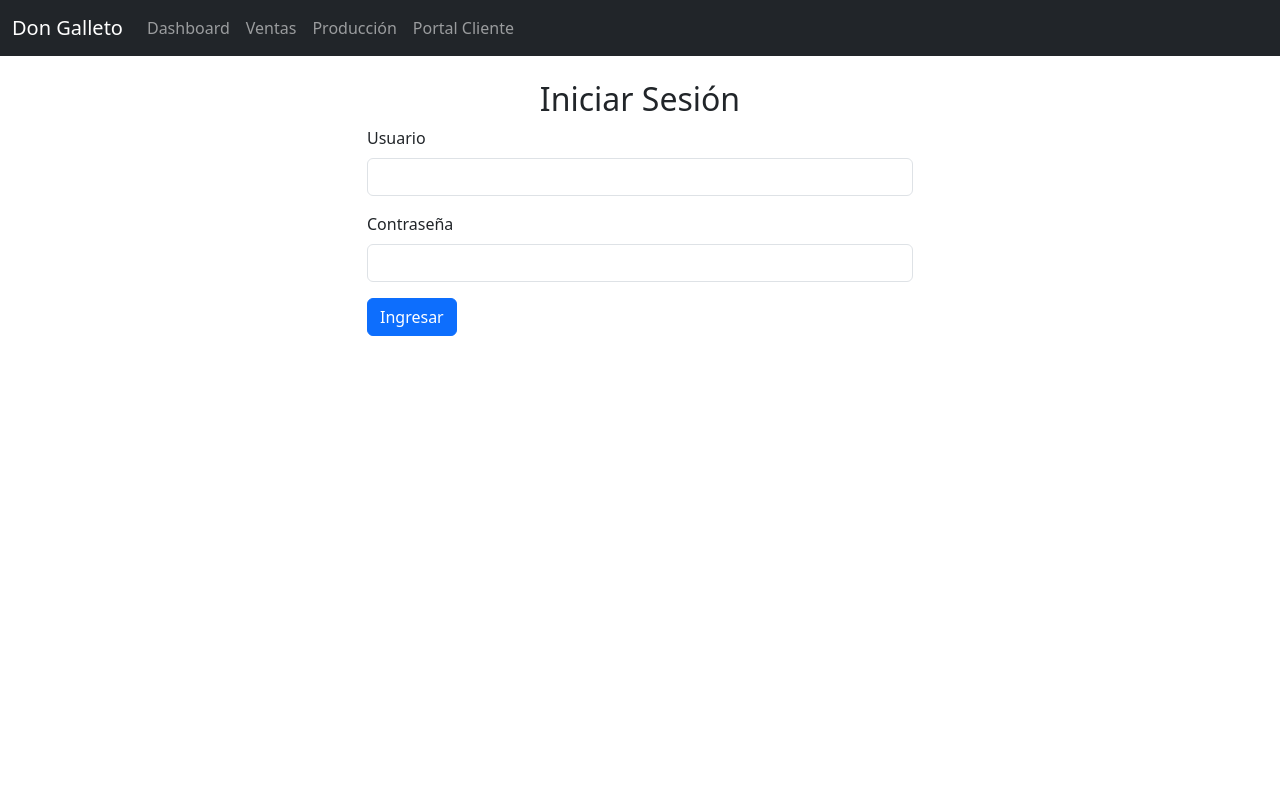
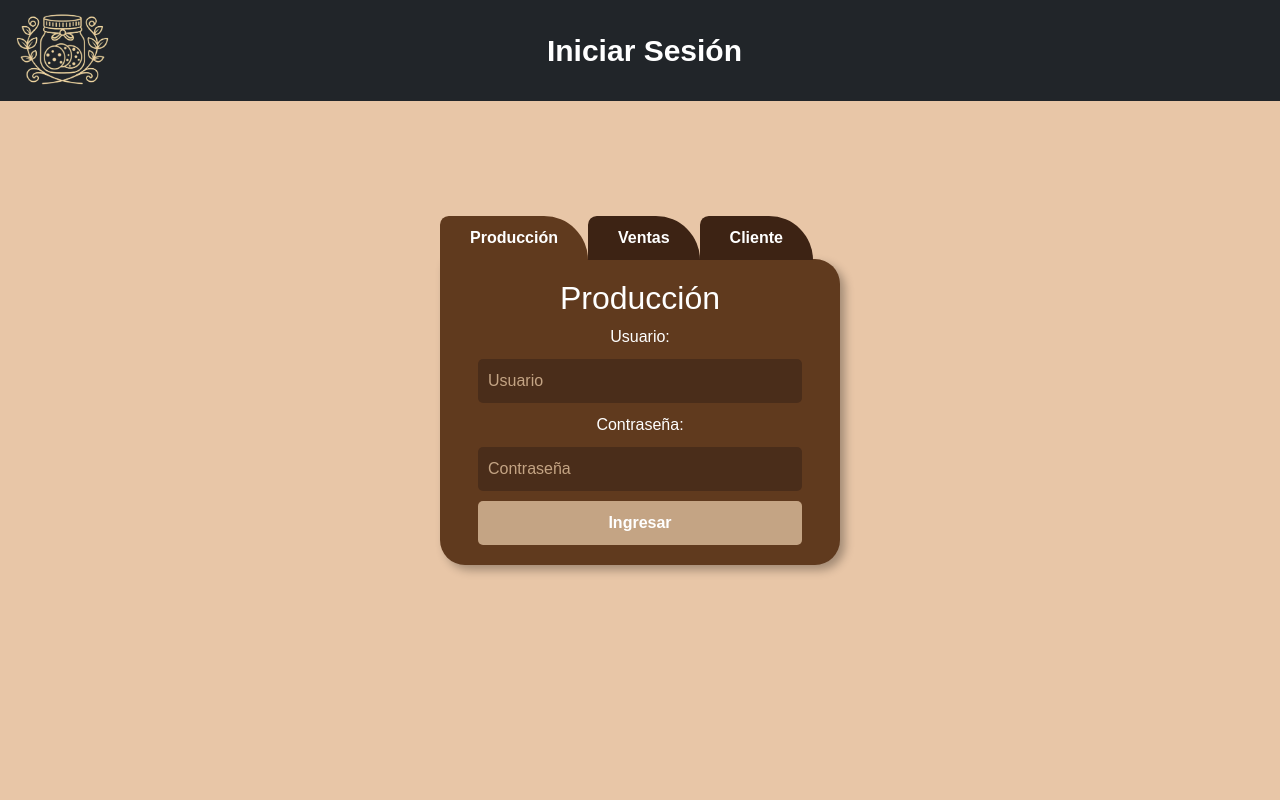
Before and after one commit to isaacrdmc/NewGalleto-M, a Flask app: page / in a window 1280 px wide. Run offline with Flask 3, Linux system fonts and the light colour scheme.

Commit message:
rip compu

```diff
--- a/requirements.txt
+++ b/requirements.txt
@@ -0,0 +1,5 @@
+Flask==3.1.0
+flask-mysql-connector==1.1.0
+Jinja2==3.1.6
+mysql-connector-python==9.2.0
+python-dotenv==1.0.1
--- /dev/null
+++ b/static/css/styles.css
@@ -0,0 +1,116 @@
+/* Estilos generales */
+body {
+    font-family: Arial, sans-serif;
+    background-color: #E8C6A7;  /* Fondo cálido */
+    margin: 0;
+    padding: 0;
+    display: flex;
+    justify-content: center;
+    align-items: center;
+    text-align: center;
+    height: 100vh;  /* Centrar verticalmente */
+}
+
+/* Navbar */
+.navbar {
+    background-color: #2C2C2C;  /* Fondo oscuro */
+    position: fixed;
+    top: 0;
+    left: 0;
+    right: 0;
+    z-index: 1000;  /* Asegurar que esté por encima de otros elementos */
+}
+
+.navbar-brand {
+    display: flex;
+    align-items: center;
+}
+
+.navbar-brand img {
+    width: 100px;  /* Tamaño del logo */
+    margin-right: 10px;  /* Espacio entre el logo y el texto */
+}
+
+.navbar-brand h3 {
+    color: white;
+    font-weight: bold;
+    font-size: 1.5em;
+    margin-left: -30%;
+}
+
+/* Contenedor principal del login con pestañas */
+.login-container {
+    display: flex;
+    background-color: #603A1E;  /* Fondo marrón oscuro */
+    color: white;
+    width: 400px;
+    padding: 20px;
+    border-radius: 0 25px 25px 25px;
+    box-shadow: 5px 5px 10px rgba(0, 0, 0, 0.3);
+    justify-content: center;
+    align-items: center;
+    position: relative;
+    margin: 60px auto;  /* Espacio para el navbar */
+    font-style: bold;
+}
+
+/* Estilos de las pestañas dentro del login-container */
+.tabs {
+    display: flex;
+    justify-content: left;
+    position: absolute;
+    top: -14%;
+    left: 0;
+    size: 0cap;
+}
+
+.tab {
+    background-color: #3D2314;  /* Fondo marrón más oscuro */
+    color: white;
+    padding: 10px 30px;
+    border-radius: 10px 50px 0 0;
+    cursor: pointer;
+    font-weight: bold;
+    transition: background-color 0.3s ease;  /* Transición suave */
+}
+
+.tab.active {
+    background-color: #603A1E;  /* Fondo marrón oscuro para la pestaña activa */
+}
+
+.tab:hover {
+    background-color: #603A1E;  /* Fondo marrón más claro al pasar el mouse */
+}
+
+/* Estilos de los inputs */
+.input-box {
+    width: 90%;
+    padding: 10px;
+    margin: 10px 0;
+    border: none;
+    border-radius: 5px;
+    background-color: #4A2D1A;  /* Fondo marrón más claro */
+    color: white;
+    font-size: 1em;
+}
+
+.input-box::placeholder {
+    color: #C4A484;  /* Color del placeholder */
+}
+
+/* Estilos del botón */
+.btn {
+    background-color: #C4A484;  /* Fondo beige */
+    color: white;
+    padding: 10px 20px;
+    border: none;
+    border-radius: 5px;
+    cursor: pointer;
+    font-weight: bold;
+    width: 90%;
+    transition: background-color 0.3s ease;  /* Transición suave */
+}
+
+.btn:hover {
+    background-color: #B08B65;  /* Fondo beige más oscuro al pasar el mouse */
+}
--- a/templates/layout.html
+++ b/templates/layout.html
@@ -1,6 +1,5 @@
 <!DOCTYPE html>
 <html lang="es">
-
 <head>
     <meta charset="UTF-8">
     <meta name="viewport" content="width=device-width, initial-scale=1.0">
@@ -8,31 +7,29 @@
     <link href="https://cdn.jsdelivr.net/npm/bootstrap@5.3.0/dist/css/bootstrap.min.css" rel="stylesheet">
     <link rel="stylesheet" href="{{ url_for('static', filename='css/styles.css') }}">
 </head>
-
 <body>
+    <!-- Navbar -->
     <nav class="navbar navbar-expand-lg navbar-dark bg-dark">
         <div class="container-fluid">
-            <a class="navbar-brand" href="#">Don Galleto</a>
-            <button class="navbar-toggler" type="button" data-bs-toggle="collapse" data-bs-target="#navbarNav"
-                aria-controls="navbarNav" aria-expanded="false" aria-label="Toggle navigation">
-                <span class="navbar-toggler-icon"></span>
-            </button>
-            <div class="collapse navbar-collapse" id="navbarNav">
-                <ul class="navbar-nav">
-                    <li class="nav-item">
-                        <a class="nav-link" href="{{ url_for('dashboard') }}">Dashboard</a>
-                    </li>
-                    <li class="nav-item">
-                        <a class="nav-link" href="{{ url_for('ventas') }}">Ventas</a>
-                    </li>
-                    <li class="nav-item">
-                        <a class="nav-link" href="{{ url_for('produccion') }}">Producción</a>
-                    </li>
-                    <li class="nav-item">
-                        <a class="nav-link" href="{{ url_for('portal_cliente') }}">Portal Cliente</a>
-                    </li>
-                </ul>
+            <!-- Logo de la empresa a la izquierda -->
+            <a class="navbar-brand" href="{{ url_for('index') }}">
+                <img src="{{ url_for('static', filename='img/logo3.png') }}" alt="Logo" width="100" class="d-inline-block align-text-top">
+            </a>
+
+            {% if not 'username' in session %}
+            <div class="navbar-brand mx-auto text-center">
+                <h3 class="mb-0">Iniciar Sesión</h3>
             </div>
+            {% endif %}
+
+            {% if 'username' in session %}
+            <div class="navbar-nav ms-auto">
+                <span class="navbar-text me-3">
+                    Bienvenido, {{ session['username'] }}
+                </span>
+                <a class="btn btn-outline-light" href="{{ url_for('logout') }}">Cerrar Sesión</a>
+            </div>
+            {% endif %}
         </div>
     </nav>
 
@@ -41,6 +38,14 @@
     </div>
 
     <script src="https://cdn.jsdelivr.net/npm/bootstrap@5.3.0/dist/js/bootstrap.bundle.min.js"></script>
+    <script>
+        function changeTab(tabName, element) {
+            document.getElementById('tab-title').innerText = tabName;
+            document.querySelectorAll('.tab').forEach(tab => {
+                tab.classList.remove('active');
+            });
+            element.classList.add('active');
+        }
+    </script>
 </body>
-
 </html>
--- a/templates/login.html
+++ b/templates/login.html
@@ -1,20 +1,22 @@
 {% extends "layout.html" %}
 
 {% block content %}
-<div class="row justify-content-center">
-    <div class="col-md-6">
-        <h2 class="text-center">Iniciar Sesión</h2>
-        <form>
-            <div class="mb-3">
-                <label for="username" class="form-label">Usuario</label>
-                <input type="text" class="form-control" id="username" required>
-            </div>
-            <div class="mb-3">
-                <label for="password" class="form-label">Contraseña</label>
-                <input type="password" class="form-control" id="password" required>
-            </div>
-            <button type="submit" class="btn btn-primary">Ingresar</button>
-        </form>
+<div class="login-container">
+    <!-- Pestañas -->
+    <div class="tabs">
+        <div class="tab active" onclick="changeTab('Producción', this)">Producción</div>
+        <div class="tab" onclick="changeTab('Ventas', this)">Ventas</div>
+        <div class="tab" onclick="changeTab('Cliente', this)">Cliente</div>
+    </div>
+
+    <!-- Contenedor de Login -->
+    <div class="login-box">
+        <h2 id="tab-title">Producción</h2>
+        <label for="username">Usuario:</label>
+        <input type="text" placeholder="Usuario" class="input-box">
+        <label for="password">Contraseña:</label>
+        <input type="password" placeholder="Contraseña" class="input-box">
+        <button class="btn">Ingresar</button>
     </div>
 </div>
 {% endblock %}
```
Also changed, not shown: prueba.py (added, +86 -0 lines), templates/portal_cliente.html (+13 -33 lines), static/img/Logo.png, static/img/logo2.png (added), static/img/logo3.png (added), templates/loginEmpresa.html (added), 1 other file.
